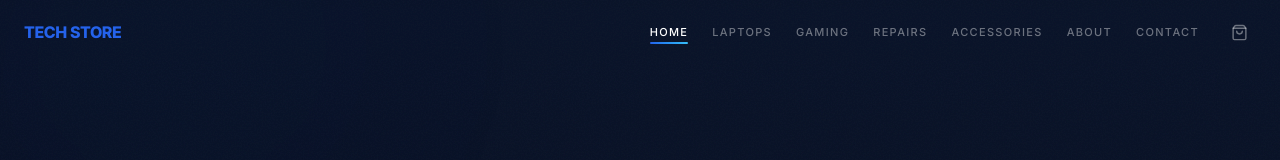
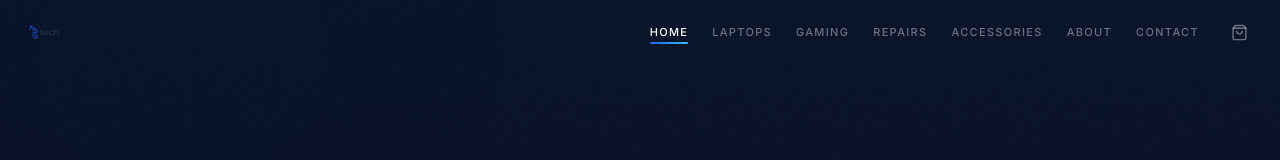
Before and after one commit to guvazakundai-pixel/premiumtec, a Next.js app: page / in a window 1280 px wide. Shown: the top 160 px of the page. Built offline with nearby package versions, Linux system fonts and the light colour scheme.

Commit message:
Use transparent-bg logo PNG in nav and footer

```diff
--- a/app/components/Footer.js
+++ b/app/components/Footer.js
@@ -1,6 +1,7 @@
 'use client';
 
 import Link from 'next/link';
+import Image from 'next/image';
 import { ArrowRight } from 'lucide-react';
 
 export default function Footer() {
@@ -10,8 +11,14 @@
         <div className="grid grid-cols-2 md:grid-cols-6 gap-8 mb-10">
           {/* Brand */}
           <div className="col-span-2 md:col-span-2">
-            <Link href="/" className="flex items-center mb-4 group">
-              <span className="text-base font-extrabold tracking-tight text-[#2563EB]">TECH STORE</span>
+            <Link href="/" className="flex items-center mb-4">
+              <Image
+                src="/images/techstore-logo.png"
+                alt="Tech Store"
+                width={180}
+                height={45}
+                className="h-10 w-auto object-contain"
+              />
             </Link>
             <p className="text-sm text-white/30 font-light leading-relaxed max-w-xs">
               High-performance laptops, gaming setups, repairs, and premium accessories. Your trusted technology partner in Harare.
--- a/app/components/Nav.js
+++ b/app/components/Nav.js
@@ -2,6 +2,7 @@
 
 import { useState, useEffect } from 'react';
 import Link from 'next/link';
+import Image from 'next/image';
 import { usePathname } from 'next/navigation';
 import { motion, AnimatePresence } from 'framer-motion';
 import { Menu, X, ShoppingBag } from 'lucide-react';
@@ -40,12 +41,15 @@
       style={{ transitionTimingFunction: 'cubic-bezier(0.16, 1, 0.3, 1)' }}
     >
       <div className="max-w-7xl mx-auto px-6 h-full flex items-center justify-between">
-        <Link href="/" className="flex items-center group">
-          <span className={`font-extrabold tracking-tight text-[#2563EB] select-none transition-all duration-500 ${
-            scrolled ? 'text-sm' : 'text-base'
-          }`}>
-            TECH STORE
-          </span>
+        <Link href="/" className="flex items-center">
+          <Image
+            src="/images/techstore-logo.png"
+            alt="Tech Store"
+            width={160}
+            height={40}
+            className="h-8 w-auto object-contain"
+            priority
+          />
         </Link>
 
         <div className="hidden md:flex items-center gap-6">
```
Also changed, not shown: public/images/techstore-logo.png (added).
